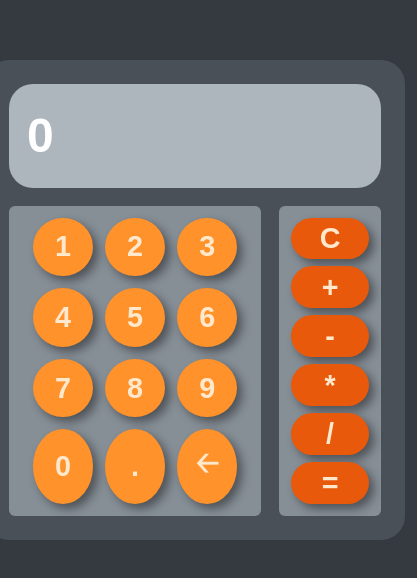
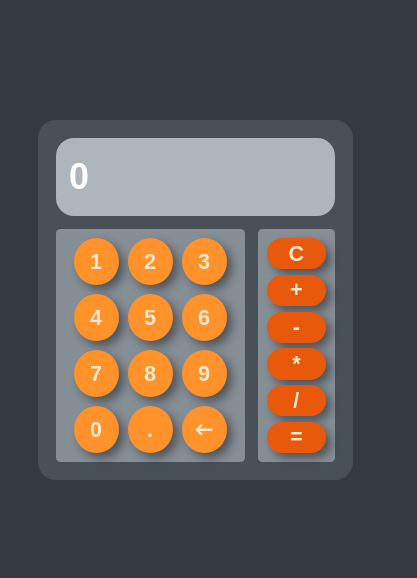
Before and after one commit to Molnar-Zoltan/simple-calculator, a plain HTML site: page index.html in a window 390 px wide. Shown: the part 122-700 px from the top of the page, 417 px wide, since content can reach past the window. Drawn offline with nearby package versions, Linux system fonts and the light colour scheme.

Commit message:
Fix functionality issues and improve UI responsiveness

```diff
--- a/index.html
+++ b/index.html
@@ -26,7 +26,9 @@
                     <button class="buttons" onclick="addToDisplay(this)">9</button>
                     <button class="buttons" onclick="addToDisplay(this)">0</button>
                     <button class="buttons" onclick="addToDisplay(this)">.</button>
-                    <button class="buttons" onclick="deleteCharacter()">&#129120;</button>
+                    <button class="buttons" onclick="deleteCharacter()">
+                        <svg xmlns="http://www.w3.org/2000/svg" viewBox="0 -960 960 960" class="deleteIcon"><path d="M359.43-221.91 100.78-480l258.65-258.09L433.52-664l-131 131h556.7v106h-556.7l131 131-74.09 74.09Z"/></svg>
+                    </button>
                 </div>
                 <div class="operations">
                     <button class="buttons" onclick="clearDisplay()">C</button>
--- a/scripts/main.js
+++ b/scripts/main.js
@@ -1,6 +1,7 @@
 const displayText = document.getElementById("displayText");
 const textMaxLength = 12; // Max character length of the display
 const errorText = "ERROR";
+const operations = ["+", "-", "*", "/"];
 
 
 function clearDisplay() {
@@ -9,8 +10,9 @@ function clearDisplay() {
 
 function addToDisplay(button) {
 
-    if ((displayText.value.length == 1 && displayText.value == "0") || displayText.value == errorText) {
-        displayText.value = button.textContent; // If there's only 1 character on the display and it's 0 (the default number) then the number will be replaced with the new number (it does the same thing if there's an error text)
+    if ((displayText.value.length == 1 && displayText.value == "0" && button.textContent != "."
+        && !operations.includes(button.textContent)) || displayText.value == errorText) {
+        displayText.value = button.textContent;
     }
     else {
         if (displayText.value.length + 1 <= textMaxLength) {
--- a/styles/main.css
+++ b/styles/main.css
@@ -31,7 +31,7 @@
     /* --------------- Fonts --------------- */
     font-size: 62.5%; /* 10px/16px * 100 = 62.5% */
     @media (max-width: 780px) {
-        font-size: 75%; /* 12px/16px * 100 = 75% */
+        font-size: 56.25%; /* 9px/16px * 100 = 56.25% */
     }
 
     --font-size-sm: 1.2rem; /* 12px on desktop */
@@ -128,6 +128,12 @@ body {
                         background-color: var(--numbers-shade);
                     }
                 }
+
+                & .deleteIcon {
+                    fill: var(--button-text);
+                    width: var(--font-size-lg);
+                    margin-bottom: -0.5rem;
+                }
             }
 
             & .operations {
```
